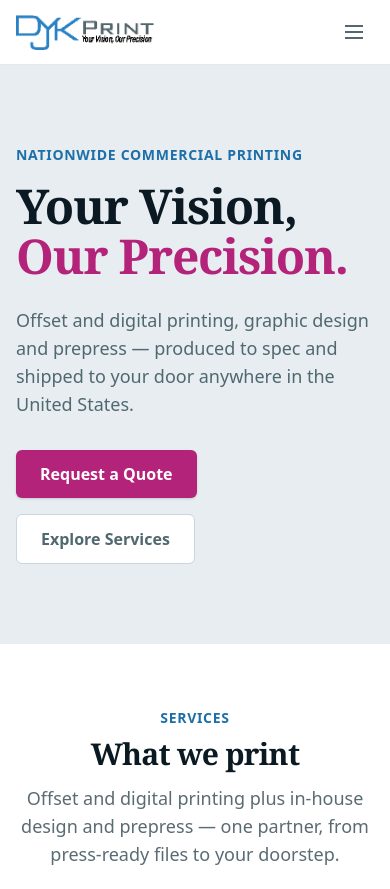
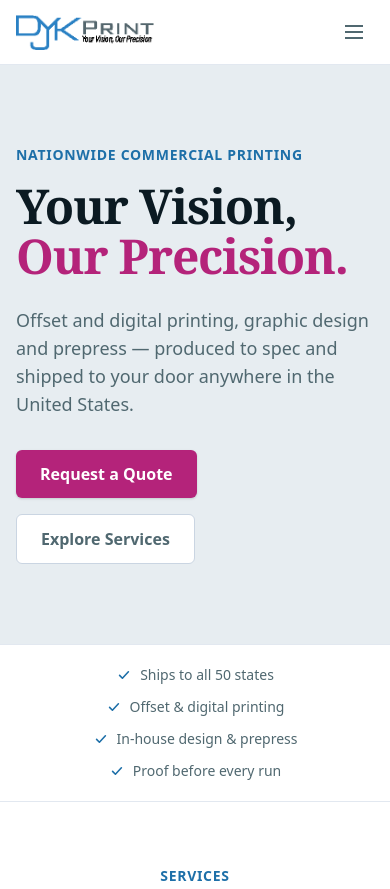
Before and after one commit to BircheyLarge/DYJK-Print-Website, an Astro site: page / in a window 390 px wide. Shown: the top 889 px of the page. Built offline with nearby package versions, Linux system fonts and the light colour scheme; Astro itself is replaced by a stand-in of ours.

Commit message:
Add honest trust bar; resolve primitive-review flags
- TrustBar: a quiet credibility strip under the hero built only from
  established facts (all 50 states, offset & digital, in-house design,
  proof before every run) — no invented metrics or ratings. Numeric
  stats and testimonials deliberately wait on real owner data
  (ARCHITECTURE.md §5: first-party proof only).
- Header desktop "Request a Quote" -> accent-outline so the in-content
  CTA is the single filled primary per screen (keeps quote = magenta
  for recognition). The mobile-menu and footer CTAs stay filled — they
  never share the screen with an in-content primary.
- Hero h1 gets an aria-label so the screen-reader name reads cleanly
  across the <br> ("Your Vision, Our Precision.").

```diff
--- a/src/components/Header.astro
+++ b/src/components/Header.astro
@@ -45,7 +45,7 @@ const isActive = (href: string) =>
     <div class="flex items-center gap-3">
       <a
         href={QUOTE_PATH}
-        class="hidden rounded-md bg-accent px-4 py-2 text-sm font-semibold text-white transition-colors hover:bg-accent-hover sm:inline-block"
+        class="hidden rounded-md border border-accent px-4 py-2 text-sm font-semibold text-accent transition-colors hover:bg-accent-tint sm:inline-block"
       >
         Request a Quote
       </a>
--- /dev/null
+++ b/src/components/TrustBar.astro
@@ -0,0 +1,41 @@
+---
+/*
+ * TrustBar — a quiet credibility strip under the hero. Honest capability facts
+ * only (nationwide reach, the two print methods, in-house design, proofing) —
+ * deliberately NOT invented metrics or ratings. Numeric stats and testimonials
+ * wait on real owner data (arch doc §5: first-party proof only). Blue checks
+ * (the trust anchor); accent stays reserved for the quote action.
+ */
+const ITEMS = [
+  'Ships to all 50 states',
+  'Offset & digital printing',
+  'In-house design & prepress',
+  'Proof before every run',
+];
+---
+
+<div class="border-y border-slate-200 bg-white">
+  <ul
+    class="mx-auto flex max-w-6xl flex-wrap items-center justify-center gap-x-8 gap-y-3 px-4 py-5"
+  >
+    {
+      ITEMS.map((item) => (
+        <li class="flex items-center gap-2 text-sm font-medium text-brand-slate">
+          <svg
+            class="h-4 w-4 shrink-0 text-brand-blue"
+            viewBox="0 0 20 20"
+            fill="none"
+            stroke="currentColor"
+            stroke-width="2"
+            stroke-linecap="round"
+            stroke-linejoin="round"
+            aria-hidden="true"
+          >
+            <path d="M4.5 10.5l3.5 3.5 7.5-8" />
+          </svg>
+          {item}
+        </li>
+      ))
+    }
+  </ul>
+</div>
--- a/src/pages/index.astro
+++ b/src/pages/index.astro
@@ -5,6 +5,7 @@ import Card from '../components/Card.astro';
 import Button from '../components/Button.astro';
 import MediaFrame from '../components/MediaFrame.astro';
 import HowItWorks from '../components/HowItWorks.astro';
+import TrustBar from '../components/TrustBar.astro';
 import QuoteCta from '../components/QuoteCta.astro';
 import { QUOTE_PATH, SITE } from '../consts';
 import { organizationSchema, websiteSchema } from '../lib/schema';
@@ -25,6 +26,7 @@ const schema = [organizationSchema(), websiteSchema()];
         </p>
         <h1
           class="font-display mt-4 text-5xl font-semibold leading-[1.05] tracking-tight text-brand-ink sm:text-7xl"
+          aria-label="Your Vision, Our Precision."
         >
           Your Vision,<br /><span class="text-accent">Our Precision.</span>
         </h1>
@@ -49,6 +51,9 @@ const schema = [organizationSchema(), websiteSchema()];
       </div>
     </div>
   </Section>
+
+  <!-- Trust bar -->
+  <TrustBar />
 
   <!-- Services -->
   <Section
```
